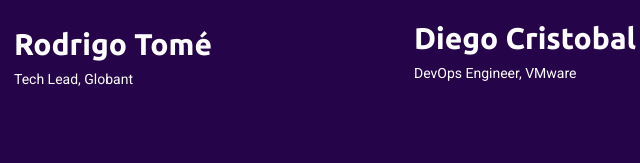
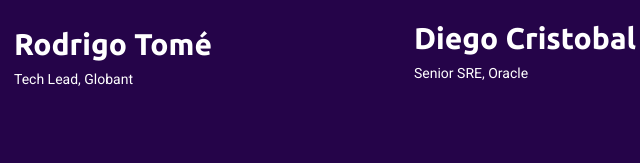
Before and after one commit to cloudnativerioja/kubefest-2025, an Astro site: page / in a window 1280 px wide. Shown: the part 2519-2682 px from the top of the page, 68-708 px from the left. Built offline with nearby package versions, Linux system fonts and the light colour scheme; Astro itself is replaced by a stand-in of ours.

Commit message:
Fix: change role

```diff
--- a/src/components/Speakers.astro
+++ b/src/components/Speakers.astro
@@ -57,7 +57,7 @@
             </div>
             <div class="speaker-content text-start">
               <h4>Diego Cristobal</h4>
-              <span>DevOps Engineer, VMware</span>
+              <span>Senior SRE, Oracle</span>
             </div>
           </div>
         </a>
```
